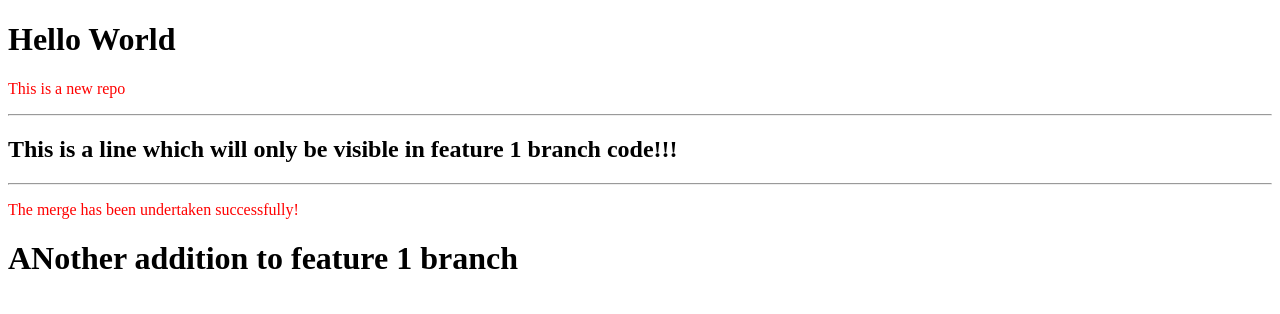
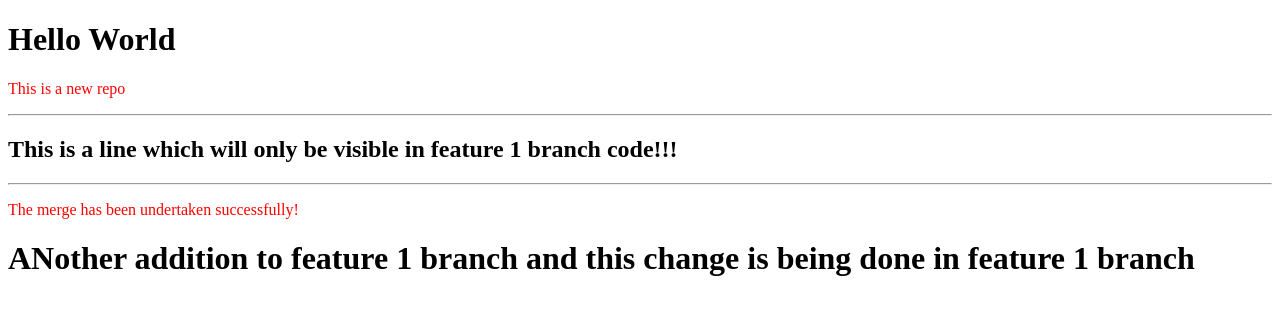
Before and after one commit to DAG-21/local-repo, a plain HTML site: page index.html in a window 1280 px wide. Drawn offline with Linux system fonts and the light colour scheme.

Commit message:
one small change in h1 in feature 1 branch

```diff
--- a/index.html
+++ b/index.html
@@ -14,6 +14,6 @@
   <hr />
   <p>The merge has been undertaken successfully!</p>
 
-  <H1>ANother addition to feature 1 branch</H1>
+  <H1>ANother addition to feature 1 branch and this change is being done in feature 1 branch</H1>
 </body>
 </html>
```
